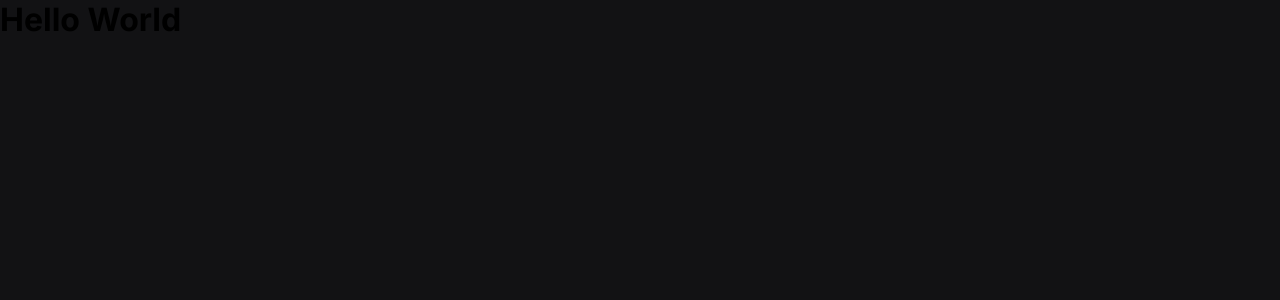
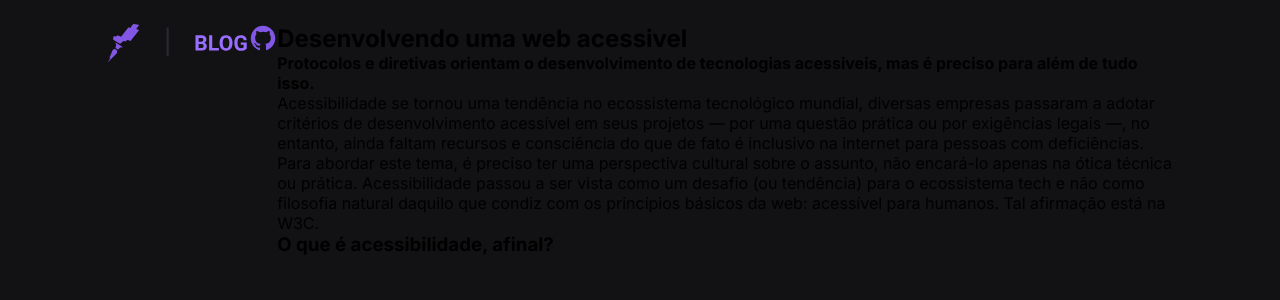
Before and after one commit to vian4dev/react-ally, a Next.js app: page / in a window 1280 px wide. Shown: the top 300 px of the page. Built offline with nearby package versions, Linux system fonts and the light colour scheme.

Commit message:
Estruturando a página

```diff
--- a/src/app/layout.tsx
+++ b/src/app/layout.tsx
@@ -1,6 +1,6 @@
 import type { Metadata } from "next";
 import { Inter } from "next/font/google";
-import "./globals.css";
+import "../styles/globals.css";
 
 const inter = Inter({ subsets: ["latin"] });
 
--- a/src/app/page.tsx
+++ b/src/app/page.tsx
@@ -1,7 +1,46 @@
-import Image from "next/image";
+import Image from 'next/image'
+
+import LogoImg from '../assets/logo.svg'
+
+import styles from '../styles/Home.module.css'
 
 export default function Home() {
   return (
-    <h1>Hello World</h1>
+    <div>
+      <div className={styles.header}>
+        <Image src={LogoImg} width={284 / 2} alt="" />
+
+        <div className={styles.nav}>
+          <a href="https://github.com/vian4dev">
+            <svg
+              stroke="currentColor"
+              fill="currentColor"
+              stroke-width="0"
+              viewBox="0 0 512 512"
+              height="28"
+              width="28"
+              xmlns="http://www.w3.org/2000/svg">
+              <path
+                d="M256 32C132.3 32 32 134.9 32 261.7a229.3 229.3 0 0 0 153.2 217.9c1.4.3 2.6.4 3.8.4 8.3 0 11.5-6.1 11.5-11.4l-.3-39.1c-8.4 1.9-15.9 2.7-22.6 2.7-43.1 0-52.9-33.5-52.9-33.5-10.2-26.5-24.9-33.6-24.9-33.6-19.5-13.7-.1-14.1 1.4-14.1h.1c22.5 2 34.3 23.8 34.3 23.8 11.2 19.6 26.2 25.1 39.6 25.1a63 63 0 0 0 25.6-6c2-14.8 7.8-24.9 14.2-30.7-49.7-5.8-102-25.5-102-113.5 0-25.1 8.7-45.6 23-61.6a84.6 84.6 0 0 1 2.2-60.8s1.6-.5 5-.5c8.1 0 26.4 3.1 56.6 24.1a209.8 209.8 0 0 1 112.2 0c30.2-21 48.5-24.1 56.6-24.1 3.4 0 5 .5 5 .5a84.6 84.6 0 0 1 2.2 60.8 90.3 90.3 0 0 1 23 61.6c0 88.2-52.4 107.6-102.3 113.3 8 7.1 15.2 21.1 15.2 42.5 0 30.7-.3 55.5-.3 63 0 5.4 3.1 11.5 11.4 11.5 1.2 0 2.6-.1 4-.4A229.2 229.2 0 0 0 480 261.7C480 134.9 379.7 32 256 32z"
+                stroke="none" />
+            </svg>
+
+          </a>
+        </div>
+
+        <div className="content">
+          <h2>Desenvolvendo uma web acessivel</h2>
+
+          <h4>Protocolos e diretivas orientam o desenvolvimento  de tecnologias acessiveis,
+            mas é preciso para além de tudo isso.</h4>
+
+          <p>Acessibilidade se tornou uma tendência no ecossistema tecnológico mundial, diversas empresas passaram a adotar critérios de desenvolvimento acessível em seus projetos — por uma questão prática ou por exigências legais —, no entanto, ainda faltam recursos e consciência do que de fato é inclusivo na internet para pessoas com deficiências.</p>
+
+          <p>Para abordar este tema, é preciso ter uma perspectiva cultural sobre o assunto, não encará-lo apenas na ótica técnica ou prática. Acessibilidade passou a ser vista como um desafio (ou tendência) para o ecossistema tech e não como filosofia natural daquilo que condiz com os princípios básicos da web: acessível para humanos. Tal afirmação está na W3C.</p>
+
+          <h3>O que é acessibilidade, afinal?</h3>
+        </div>
+      </div>
+    </div>
   );
 }
--- /dev/null
+++ b/src/styles/Home.module.css
@@ -0,0 +1,33 @@
+.header {
+    display: flex;
+    align-item: center;
+    justify-content: space-between;
+
+    max-width: 1064px;
+    width: 100%;
+    margin: 0 auto;
+
+    padding: 24px 20px;
+}
+
+.nav a {
+    color: #8257e5;
+}
+
+.content {
+    max-width: 776px;
+    width: 100%;
+    margin: 0 auto;
+
+    padding: 24px 20px;
+
+    color: #555;
+}
+
+.content h2 {
+    margin-bottom: 20px;
+}
+
+.content p {
+    margin: 20px 0;
+}
```
Also changed, not shown: src/assets/logo.svg (added), src/styles/globals.css (renamed from src/app/globals.css).
